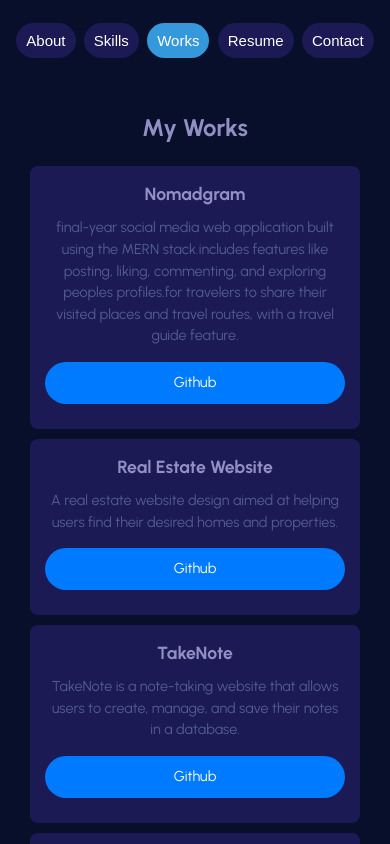
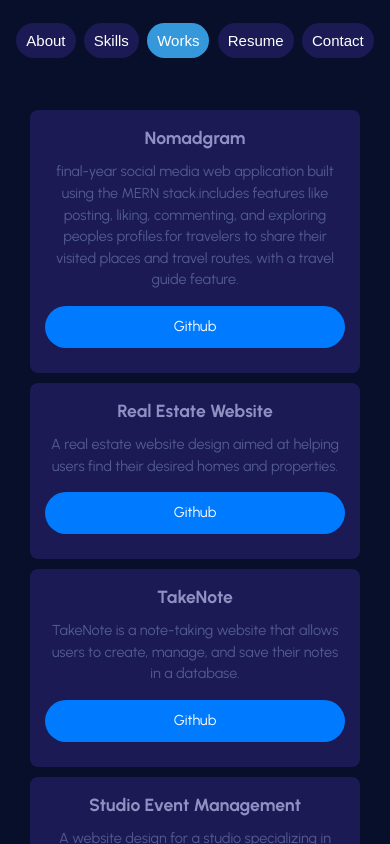
Before and after one commit to albyabhi/my_portfolio, a React (Vite) app: page / in a window 390 px wide. Both pictures are taken after a click on the button "Works". Built offline with nearby package versions, Linux system fonts and the light colour scheme.

Commit message:
5 commit

```diff
--- a/src/Components/resume/resume.css
+++ b/src/Components/resume/resume.css
@@ -107,7 +107,7 @@
   @media only screen and (max-width: 480px) {
     .resume-container {
       margin: 7px;
-      margin-bottom: 40px;
+      margin-bottom: 60px;
     }
 
     .download-btn {
--- a/src/Components/works/Works.jsx
+++ b/src/Components/works/Works.jsx
@@ -37,7 +37,6 @@ const projects = [
 const Works = () => {
   return (
     <div className="works-container">
-      <h1 className="works-heading">My Works</h1>
       <div className="projects-list">
         {projects.map((project, index) => (
           <div key={index} className="project-card">
--- a/src/Components/works/works.css
+++ b/src/Components/works/works.css
@@ -1,6 +1,7 @@
 /* Base Styles */
 .works-container {
     padding: 20px;
+    margin-bottom: 50px;
     text-align: center;
     max-width: 1200px;
     margin: 0 auto;
```
